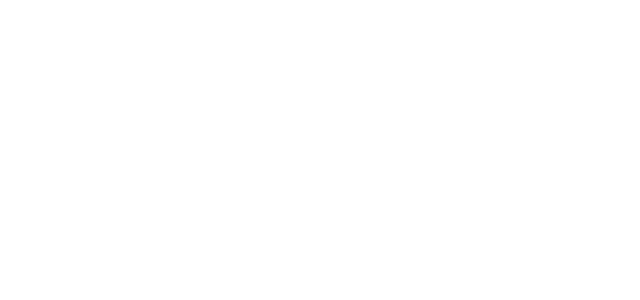
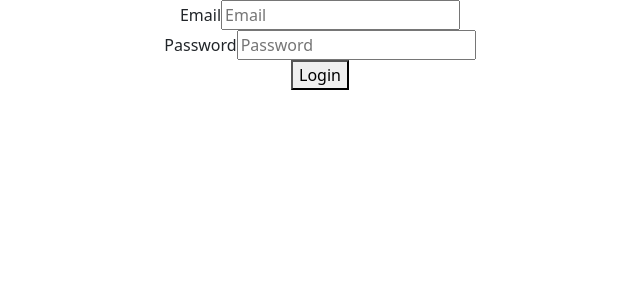
Before and after one commit to dgill45/bank-app, a React (Create React App) app: page /login in a window 1280 px wide. Before the commit this address had no page. Shown: the top 300 px of the page, without its empty margins (320-960 px from the left). Built offline with nearby package versions, Linux system fonts and the light colour scheme.

Commit message:
connected Login and SignUp to the Dashboard

```diff
--- a/src/App.js
+++ b/src/App.js
@@ -4,6 +4,8 @@
 import BankApp from './components/BankApp';
 import Landing from './pages/Landing';
 import SignUp from './pages/SignUp';
+import Login from './pages/Login';
+import Dashboard from './pages/Dashboard';
 import { AuthProvider } from './context/AuthContext';
 import {BrowserRouter as Router, Routes, Route} from 'react-router-dom';
 
@@ -15,6 +17,8 @@
           <Routes>
             <Route path= '/' element= {<Landing />} />
             <Route path= '/signup' element= {<SignUp />} />
+            <Route path= '/login' element= {<Login />} />
+            <Route path= '/dashboard' element= {<Dashboard />} />
           </Routes>
         </Router>
       </AuthProvider>
--- a/src/components/NavbarComponent.js
+++ b/src/components/NavbarComponent.js
@@ -15,6 +15,7 @@
             <Nav.Link href="#link">Link</Nav.Link>
             <Nav.Link href= "#about">About</Nav.Link>
             <Nav.Link href= "/signup">SignUp</Nav.Link>
+            <Nav.Link href= "/login" >Login</Nav.Link>
             <NavDropdown title="Dropdown" id="basic-nav-dropdown">
               <NavDropdown.Item href="#action/3.1">Action</NavDropdown.Item>
               <NavDropdown.Item href="#action/3.2">
--- a/src/context/AuthContext.js
+++ b/src/context/AuthContext.js
@@ -19,7 +19,7 @@
 
     const login = async (email, password) => {
       try {
-        const response = await axios.post('/login', { email, password });
+        const response = await axios.post('http://localhost:3000/login', { email, password });
         setUser(response.data); // Assuming the response data includes user info
       } catch (error) {
         console.error("Login error:", error);
--- a/src/pages/Landing.js
+++ b/src/pages/Landing.js
@@ -25,15 +25,7 @@
   return (
     <div>
         <NavbarComponent />
-      {/* Navigation Bar */}
-      <nav>
         <h1>LAD Bank</h1>
-        <ul>
-          <li><a href="#features">Features</a></li>
-          <li><a href="#about">About</a></li>
-          <li><a href="#contact">Contact</a></li>
-        </ul>
-      </nav>
 
       {/* Hero Section */}
       <header className='hero-section'>
```
